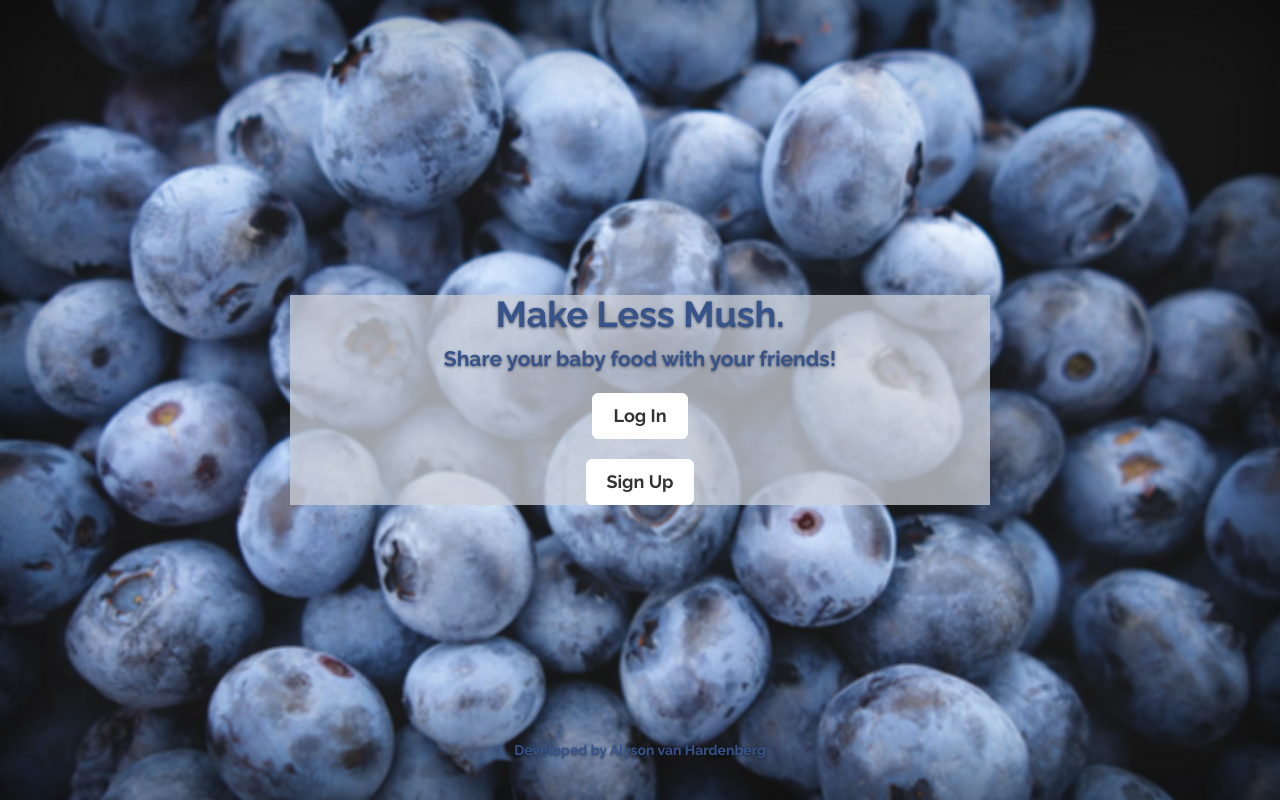
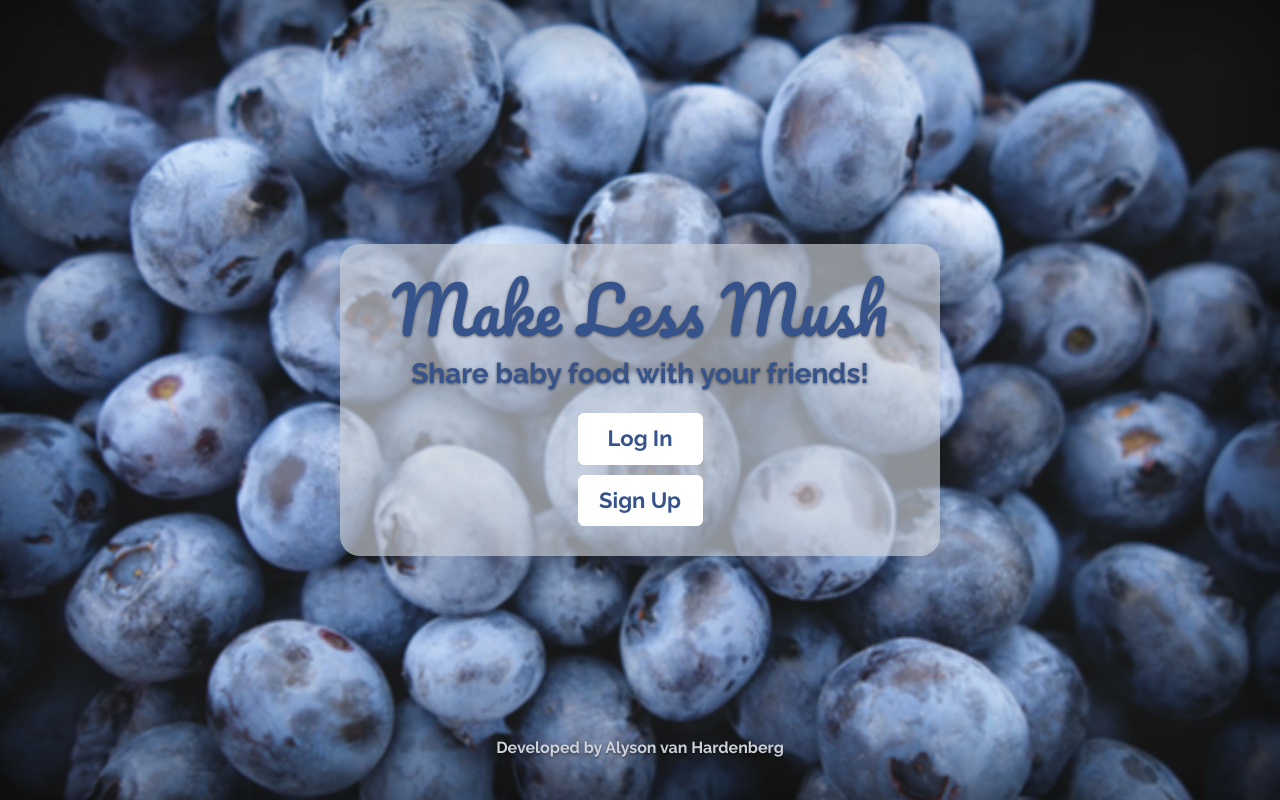
Before and after one commit to akvanhar/HB-FinalProject, a Flask app: page / in a window 1280 px wide. Run offline with Flask 2, Linux system fonts and the light colour scheme; some libraries are stand-ins or nearby versions.

Commit message:
splash page is blue

```diff
--- a/static/css/cover.css
+++ b/static/css/cover.css
@@ -28,9 +28,10 @@ a:hover {
 html,
 body {
   height: 100%;
-  /*background-color: #333;*/
   background-image: url("/static/images/blueberriesLittleBlur.jpg");
-  background-size: 100% auto;
+  background-size: cover;
+  background-repeat: no-repeat;
+  background-position: center center;
   font-family: 'Raleway', sans-serif;
 }
 body {
@@ -175,11 +176,33 @@ body {
   }
 }
 
+/* Css by Alyson */
 #box {
-  background-color: rgba(204, 209, 217, 0.75);
+  background-color: rgba(204, 209, 217, 0.65);
   color: #37538C;
+  border-radius: 20px;
+  width: 600px;
+  padding: 10px;
+  margin: auto;
 }
 
 #splashfooter {
+  color: #CCD1D9;
+  font-size: 16px;
+}
+
+.splashHeading {
+  font-family: 'Pacifico', cursive;
+  font-size: 64px;
+}
+
+#loginbutton,
+#signupbutton {
   color: #37538C;
+  width: 125px;
+  font-size: 22px;
 }
+
+.splashPara {
+  font-size: 28px;
+}
--- a/templates/splash.html
+++ b/templates/splash.html
@@ -5,6 +5,7 @@
     <title>Make Less Mush</title>
     <link rel="stylesheet" href="https://maxcdn.bootstrapcdn.com/bootstrap/3.3.5/css/bootstrap.min.css">
     <link href='https://fonts.googleapis.com/css?family=Raleway:700' rel='stylesheet' type='text/css'>
+    <link href='https://fonts.googleapis.com/css?family=Pacifico' rel='stylesheet' type='text/css'>
     <link rel="stylesheet" href="/static/css/cover.css" >
   </head>
 
@@ -13,13 +14,13 @@
       <div class="site-wrapper-inner">
         <div class="cover-container">
           <div id="box" class="inner cover">
-            <h1 class="cover-heading">Make Less Mush.</h1>
-            <p class="lead">Share your baby food with your friends!</p>
-            <p class="lead">
-              <a href="/login" class="btn btn-lg btn-default">Log In</a>
+            <h1 class="splashHeading cover-heading">Make Less Mush</h1>
+            <p class="splashPara lead">Share baby food with your friends!</p>
+            <p>
+              <a href="/login" id="loginbutton" class="btn btn-lg btn-default">Log In</a>
             </p>
             <p class="lead">
-              <a href="/signup" class="btn btn-lg btn-default">Sign Up</a>
+              <a href="/signup" id="signupbutton" class="btn btn-lg btn-default">Sign Up</a>
             </p>
           </div>
           <div class="mastfoot">
```
